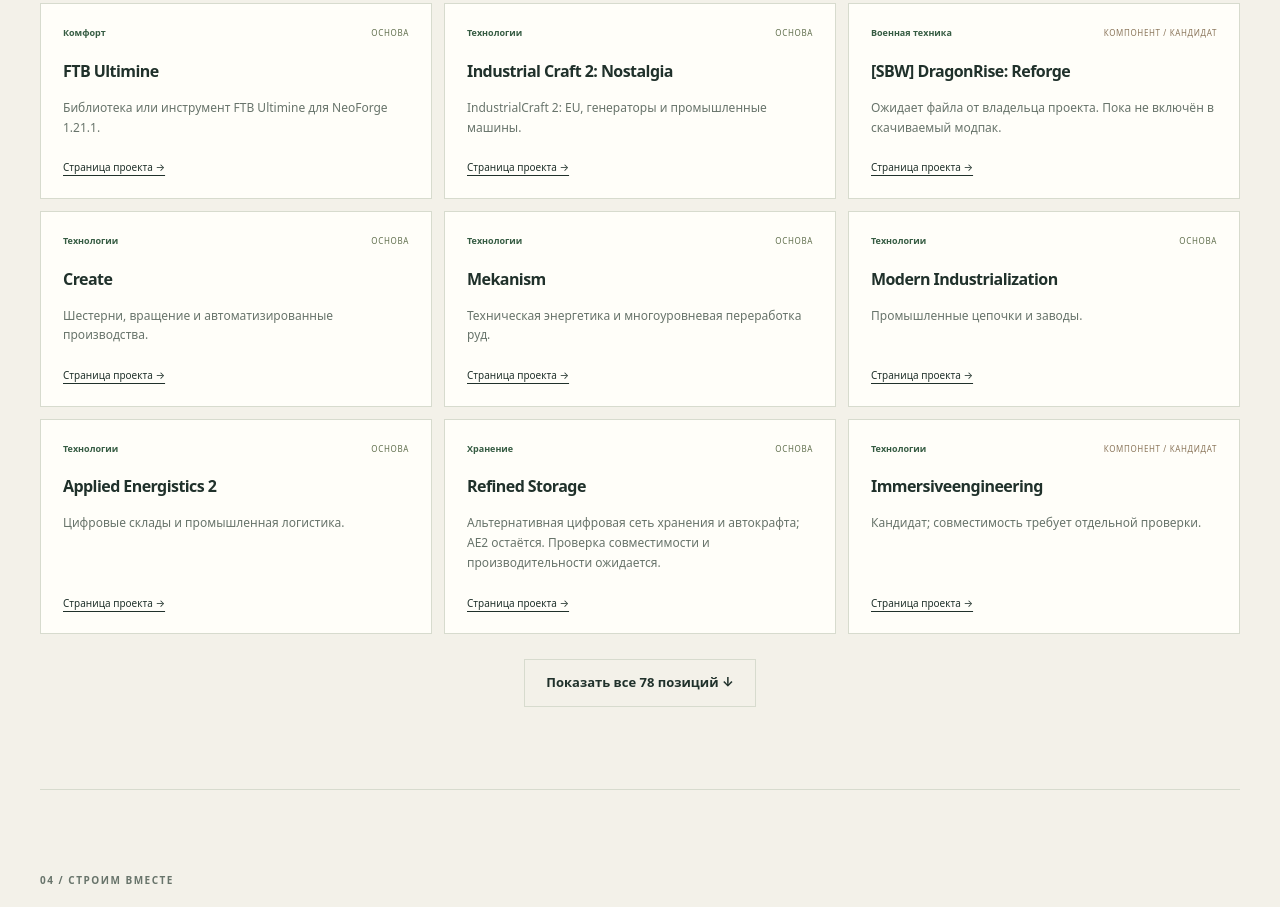
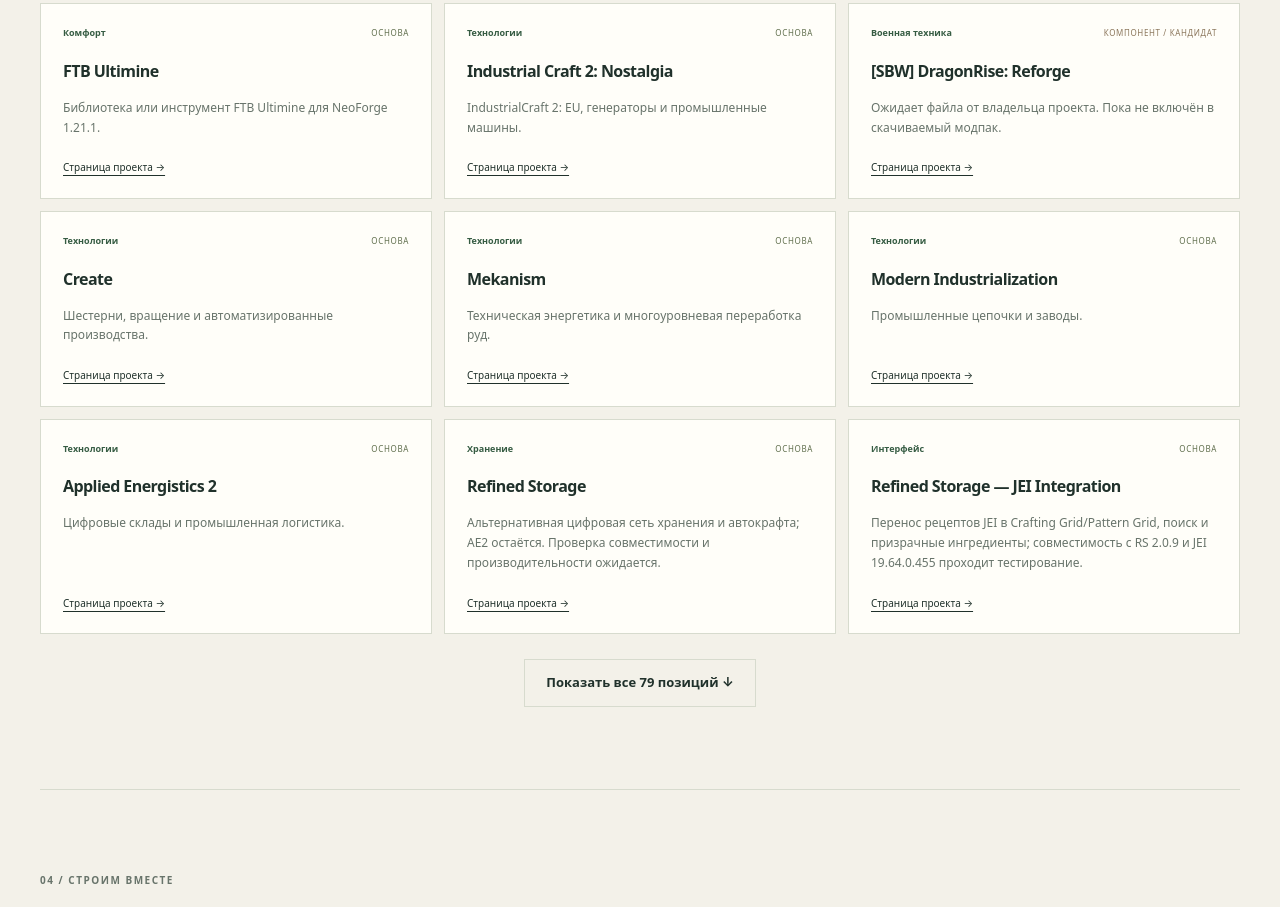
Before and after one commit to Nessoro/TechQuest-Modpack, a plain HTML site: page docs/index.html in a window 1280 px wide. Shown: the part 2739-3646 px from the top of the page. Drawn offline with Linux system fonts and the light colour scheme; no server answers.

Commit message:
site: regenerate TechQuest catalog including JEI integration addon

```diff
--- a/docs/index.html
+++ b/docs/index.html
@@ -90,6 +90,13 @@ window.TQ_MODS = [
     "required": true,
     "description": "Альтернативная цифровая сеть хранения и автокрафта; AE2 остаётся. Проверка совместимости и производительности ожидается.",
     "url": "https://modrinth.com/mod/refined-storage"
+  },
+  {
+    "name": "Refined Storage — JEI Integration",
+    "group": "Интерфейс",
+    "required": true,
+    "description": "Перенос рецептов JEI в Crafting Grid/Pattern Grid, поиск и призрачные ингредиенты; совместимость с RS 2.0.9 и JEI 19.64.0.455 проходит тестирование.",
+    "url": "https://modrinth.com/mod/refined-storage-jei-integration"
   },
   {
     "name": "Immersiveengineering",
```
